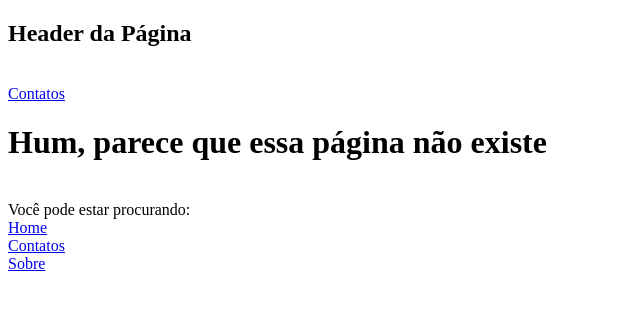
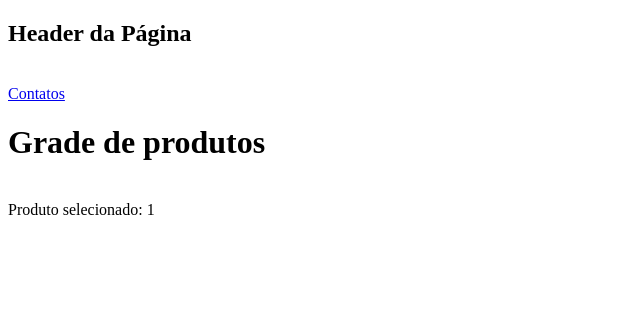
Before and after one commit to majunior07/aula, a React (Create React App) app: page /produto/1 in a window 1280 px wide. Shown: the top 310 px of the page, without its empty margins (0-640 px from the left). Built offline with nearby package versions, Linux system fonts and the light colour scheme.

Commit message:
Terceiro commit 14/03/23

```diff
--- /dev/null
+++ b/src/pages/Produto/index.js
@@ -0,0 +1,14 @@
+import { useParams } from 'react-router-dom';
+
+export default function Produto() {
+    const { id } = useParams();
+
+    return(
+        <div>
+            <h1>Grade de produtos</h1><br/>
+
+            <spn>Produto selecionado: {id}</spn>
+
+        </div>
+    );
+}
--- a/src/routes.js
+++ b/src/routes.js
@@ -3,6 +3,7 @@ import Home from './pages/Home';
 import Sobre from './pages/Sobre';
 import Contato from './pages/Contato';
 import Erro from './pages/Erro';
+import Produto from './pages/Produto';
 
 import Header from './components/Header';
 
@@ -14,7 +15,10 @@ const Routes = () => {
                 <Route exact path="/" component={Home} />
                 <Route path="/sobre" component={Sobre} />
                 <Route exact path="/contato" component={Contato} />
+                <Route path="/produto/:id" component={Produto} />
+
                 <Route path="*" component={Erro} />
+                {/* <Route path="*" component={Erro} /> a rota de not fund tem que ser sempre a ultima das rotas. */}
            </Switch>
         </BrowserRouter>
     )
```
